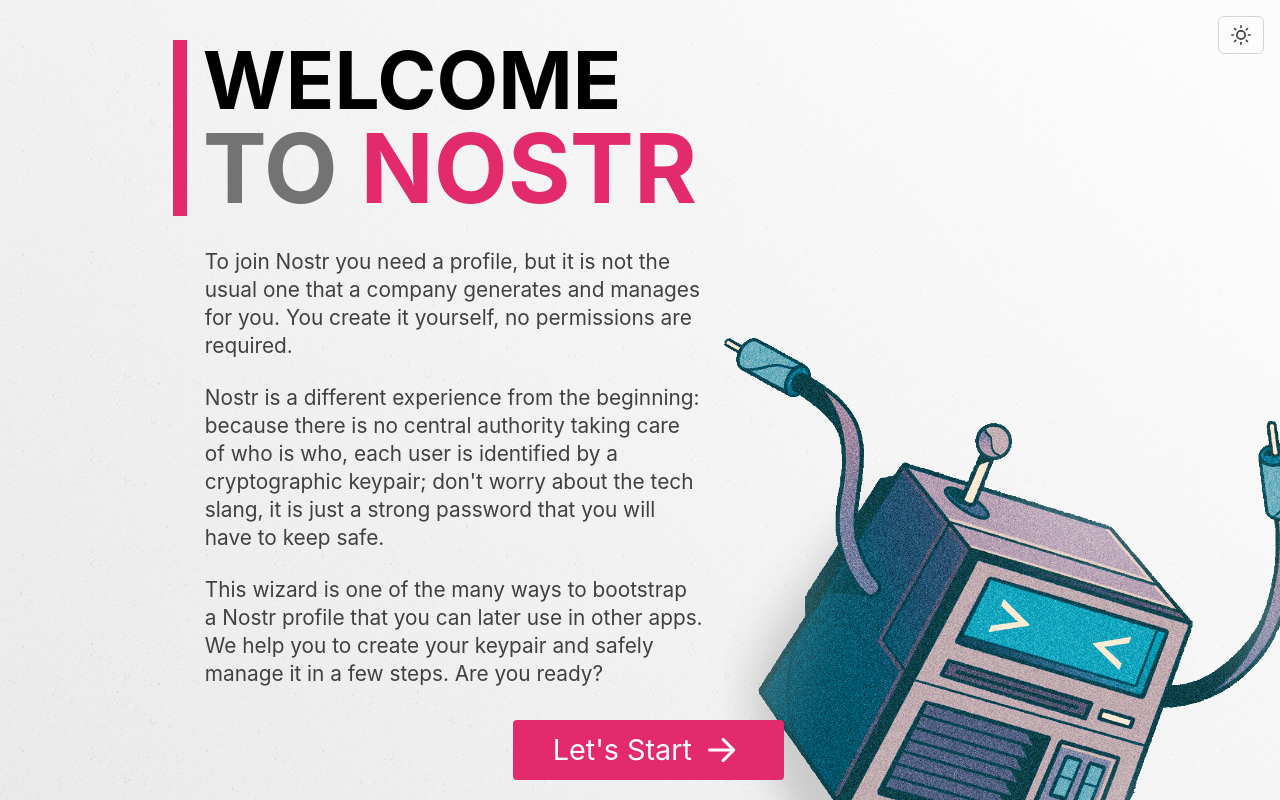
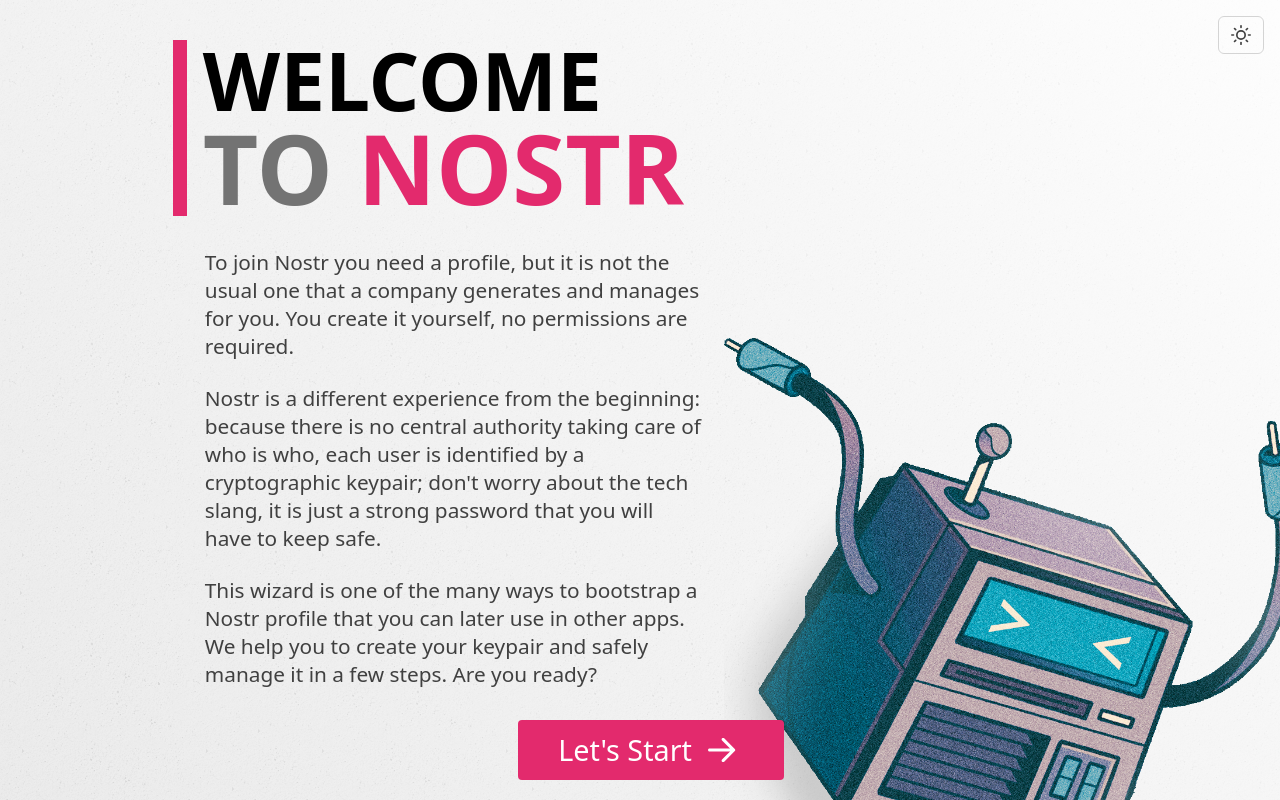
Before and after one commit to nostr-net/nstart, a SvelteKit app: page / in a window 1280 px wide. Shown: the top 800 px of the page. Built offline with nearby package versions, Linux system fonts and the light colour scheme; what @nostr/tools would draw is missing.

Commit message:
fix: start loading signer inbox relays on bunker mount (Svelte 5 lazy store subscription broke bunker); keep Tailwind v3 font stacks

```diff
--- a/src/app.css
+++ b/src/app.css
@@ -4,6 +4,10 @@
 @custom-variant dark (&:where(.dark, .dark *));
 
 @theme {
+	/* keep Tailwind v3's default font stacks (v4.3 changed --font-sans) */
+	--font-sans: ui-sans-serif, system-ui, sans-serif, 'Apple Color Emoji', 'Segoe UI Emoji', 'Segoe UI Symbol', 'Noto Color Emoji';
+	--font-mono: ui-monospace, SFMono-Regular, Menlo, Monaco, Consolas, 'Liberation Mono', 'Courier New', monospace;
+
 	/* custom font sizes (overriding the defaults, as in the previous tailwind.config.js) */
 	--text-sm: 16px;
 	--text-sm--line-height: 18px;
--- a/src/routes/bunker/+page.svelte
+++ b/src/routes/bunker/+page.svelte
@@ -66,6 +66,11 @@
 			threshold++;
 		}
 	}
+
+	// Svelte 5 subscribes to `$store` lazily (on first read), so `$inboxes` would only
+	// start loading when "Activate" is clicked and come back empty. Subscribe on
+	// mount, like Svelte 4 did, so the signers' inbox relays are ready in time.
+	onMount(() => inboxes.subscribe(() => {}));
 
 	onMount(() => {
 		document.documentElement.style.setProperty('--accent-color', '#' + $accent);
```
